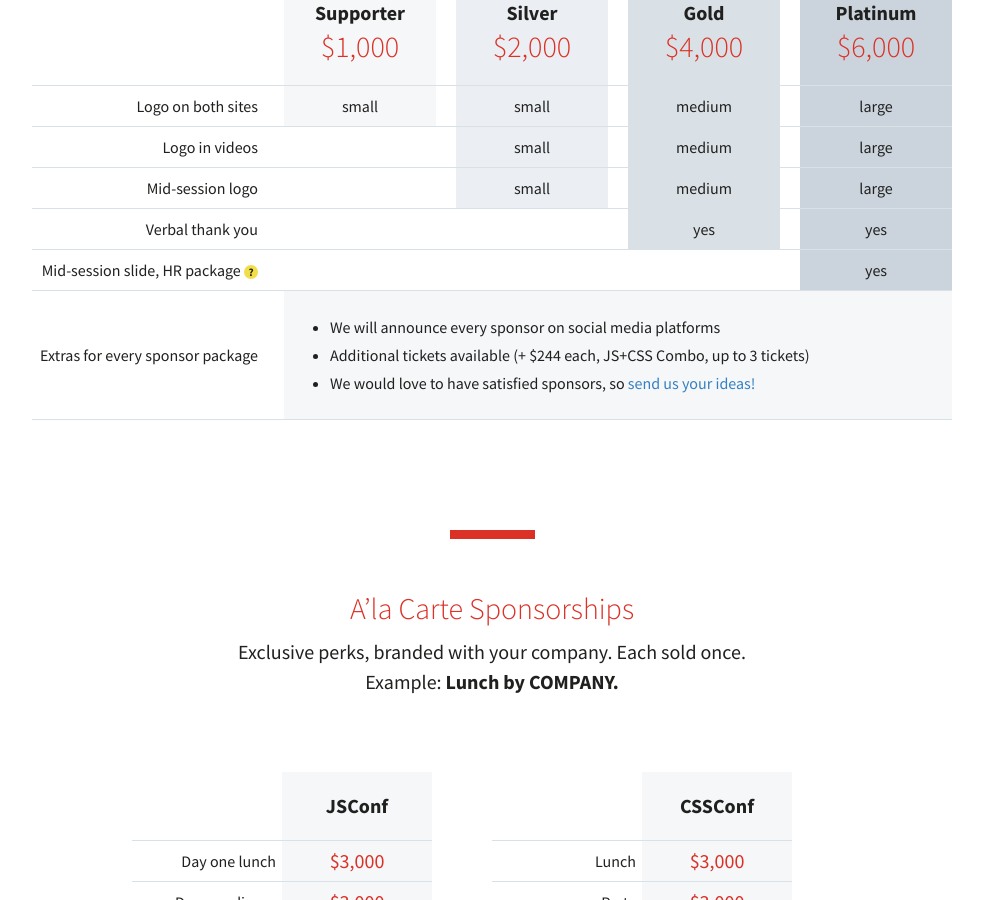
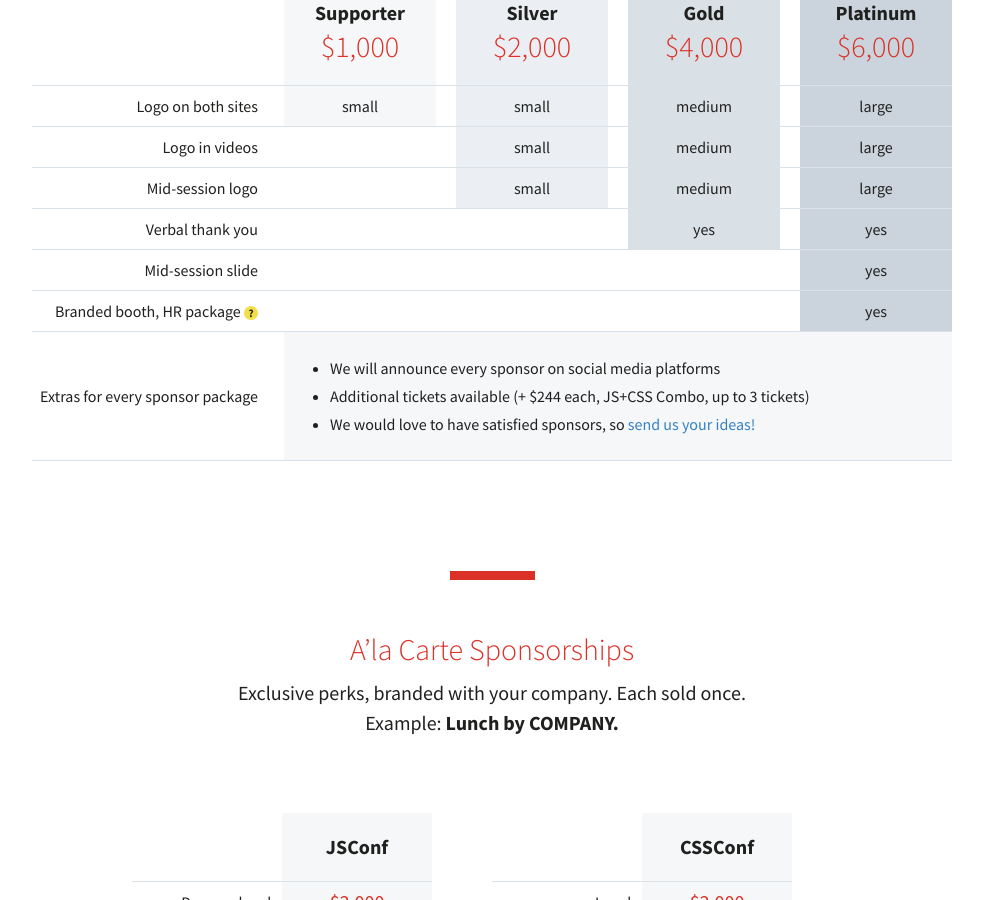
Before and after one commit to JSConfBp/2017.jsconfbp.com, a Jekyll site: the page built from sponsorship.md, in a window 1280 px wide and 900 px high, scrolled down 3410 px. Shown: the whole window, without its empty margins (148-1131 px from the left). Built offline with Jekyll 4.4.1, drawn with Linux system fonts in a browser that asks for light colours; some of the changed lines change nothing that is shown.

Commit message:
update platinum pacakge

```diff
--- a/_layouts/sponsorship.html
+++ b/_layouts/sponsorship.html
@@ -279,11 +279,7 @@
                     </tr>
                       <tr>
                         <td colspan="2">
-                            Mid-session slide, HR package
-                            <div class="question-mark">
-                                ?
-                                <div class="popover">Attendees, who are interested in direct job offers, can opt-in to a list, which you receive after the event</div>
-                            </div>
+                            Mid-session slide
                         </td>
                         <th class="spacer"></th>
                         <td></td>
@@ -295,20 +291,26 @@
                         <td class="platinum">yes</td>
                     </tr>
 
-                    {% comment %}
+
                     <tr>
-                        <td colspan="2">Branded booth</td>
+                        <td colspan="2">
+                            Branded booth, HR package
+                            <div class="question-mark">
+                                ?
+                                <div class="popover">Attendees, who are interested in direct job offers, can opt-in to a list, which you receive after the event</div>
+                            </div>
+                        </td>
                         <th class="spacer"></th>
                         <td></td>
                         <td class="spacer"></td>
                         <td></td>
                         <td class="spacer"></td>
-                        <td class="gold">yes</td>
+                        <td class=""></td>
                         <th class="spacer"></th>
                         <td class="platinum">yes</td>
                     </tr>
 
-                    {% endcomment %}
+
 
                     <tr>
                         <td colspan="2">Extras for every sponsor package</td>
```
